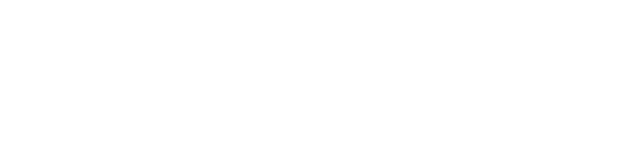
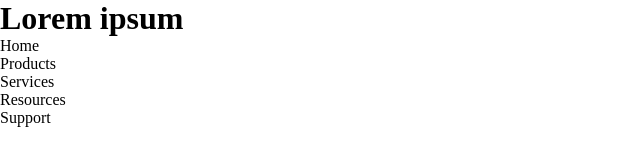
Before and after one commit to miguelgmpriv/user-interface-elements, a plain HTML site: page DropDown/dropdown.html in a window 1280 px wide. Shown: the whole page, without its empty margins (0-640 px from the left). Drawn offline with Linux system fonts and the light colour scheme.

Commit message:
Link files to html, create navbar

```diff
--- a/DropDown/dropdown.html
+++ b/DropDown/dropdown.html
@@ -4,9 +4,22 @@
     <meta charset="UTF-8">
     <meta http-equiv="X-UA-Compatible" content="IE=edge">
     <meta name="viewport" content="width=device-width, initial-scale=1.0">
+    <script src="script.js"></script>
+    <link rel="stylesheet" href="style.css">
     <title>Drop Down Menu</title>
 </head>
 <body>
-
+    <header>
+        <h1>Lorem ipsum</h1>
+    </header>
+    <nav>
+        <ul>
+            <li>Home</li>
+            <li>Products</li>
+            <li>Services</li>
+            <li>Resources</li>
+            <li>Support</li>
+        </ul>
+    </nav>
 </body>
 </html>
```
